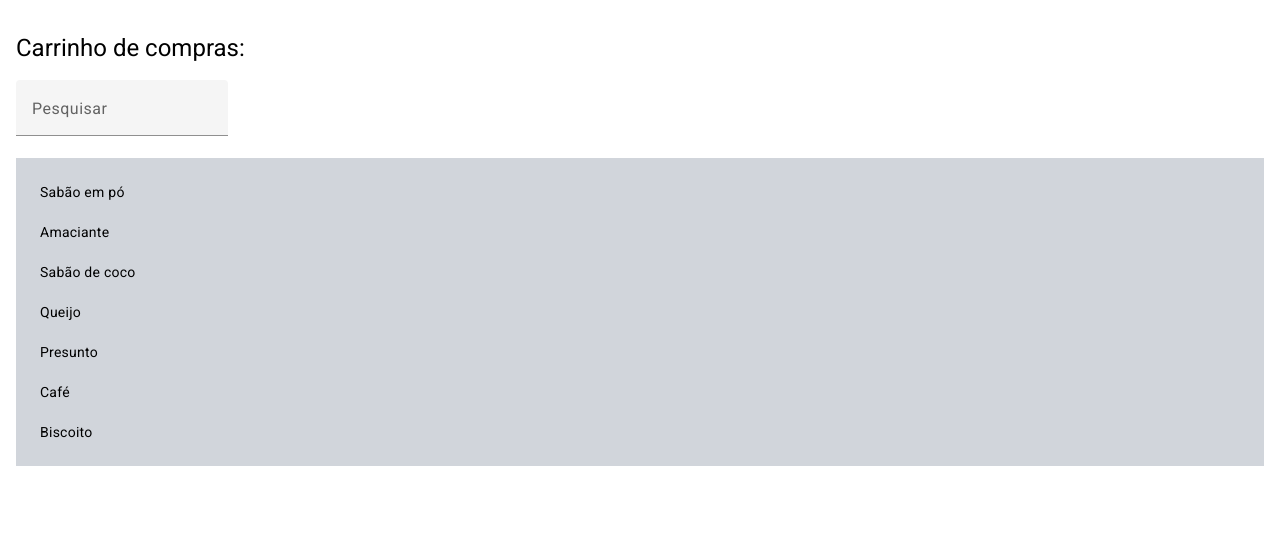
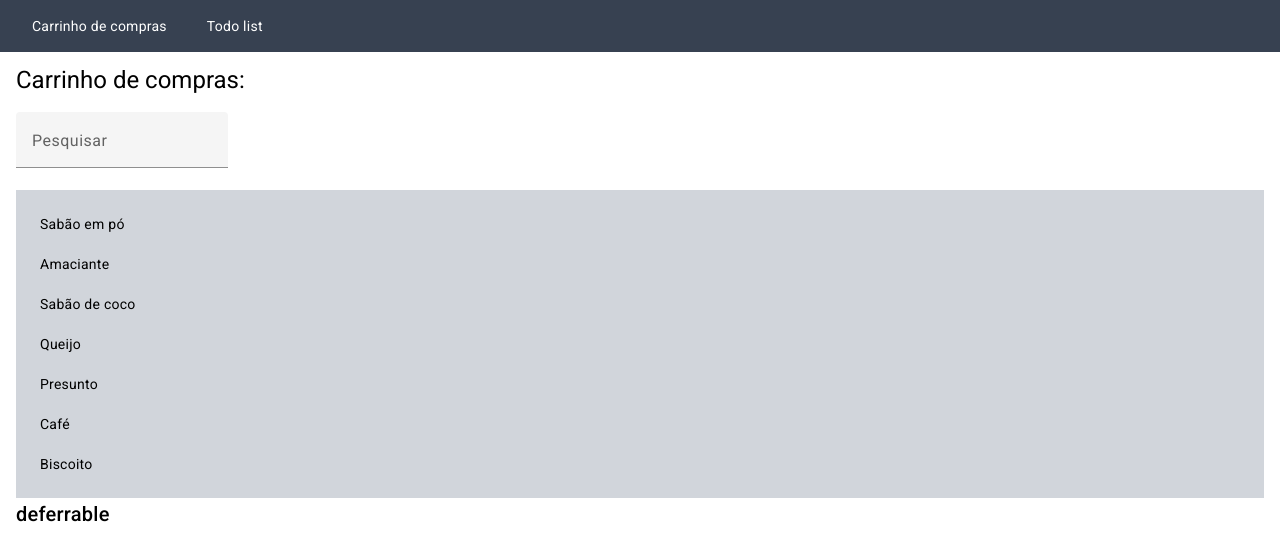
Before and after one commit to cgcdoss/angular-v17-new-features, an Angular app: page /cart in a window 1280 px wide. Shown: the top 560 px of the page. Built offline with nearby package versions, Linux system fonts and the light colour scheme.

Commit message:
feat: novo component Todo

```diff
--- a/src/app/app.component.html
+++ b/src/app/app.component.html
@@ -1,3 +1,9 @@
-<main class="px-4 container mx-auto mt-8">
+<header class="fixed top-0 left-0 w-full p-4 bg-gray-700 space-x-2">
+    <a routerLink="cart" class="text-white hover:bg-gray-900 px-4 py-2 transition-all">Carrinho de compras</a>
+    <a routerLink="todo" class="text-white hover:bg-gray-900 px-4 py-2 transition-all">Todo list</a>
+</header>
+<div class="mt-16"></div>
+
+<main class="px-4 container mx-auto">
     <router-outlet />
 </main>
--- a/src/app/app.component.ts
+++ b/src/app/app.component.ts
@@ -1,11 +1,12 @@
 import { Component } from '@angular/core';
-import { RouterOutlet } from '@angular/router';
+import { RouterLink, RouterOutlet } from '@angular/router';
 
 @Component({
   selector: 'app-root',
   standalone: true,
   imports: [
     RouterOutlet,
+    RouterLink,
   ],
   templateUrl: './app.component.html',
   styleUrl: './app.component.scss'
--- a/src/app/app.routes.ts
+++ b/src/app/app.routes.ts
@@ -5,5 +5,9 @@ export const routes: Routes = [
     path: 'cart',
     loadComponent: () => import('./pages/cart/container/cart.component').then(c => c.CartComponent),
   },
+  {
+    path: 'todo',
+    loadComponent: () => import('./pages/todo/container/todo.component').then(c => c.TodoComponent),
+  },
   { path: '', redirectTo: 'cart', pathMatch: 'full' },
 ];
--- a/src/app/pages/cart/components/list/list.component.html
+++ b/src/app/pages/cart/components/list/list.component.html
@@ -7,3 +7,7 @@
         }
     </ul>
 </div>
+
+@defer {
+<h2>deferrable </h2>
+}
--- /dev/null
+++ b/src/app/pages/todo/container/todo.component.html
@@ -0,0 +1 @@
+<p>todo works!</p>
```
Also changed, not shown: src/app/pages/todo/container/todo.component.ts (added, +12 -0 lines), src/app/pages/todo/container/todo.component.scss (added), 1 other file (tests, documents, lock files or other folders).
